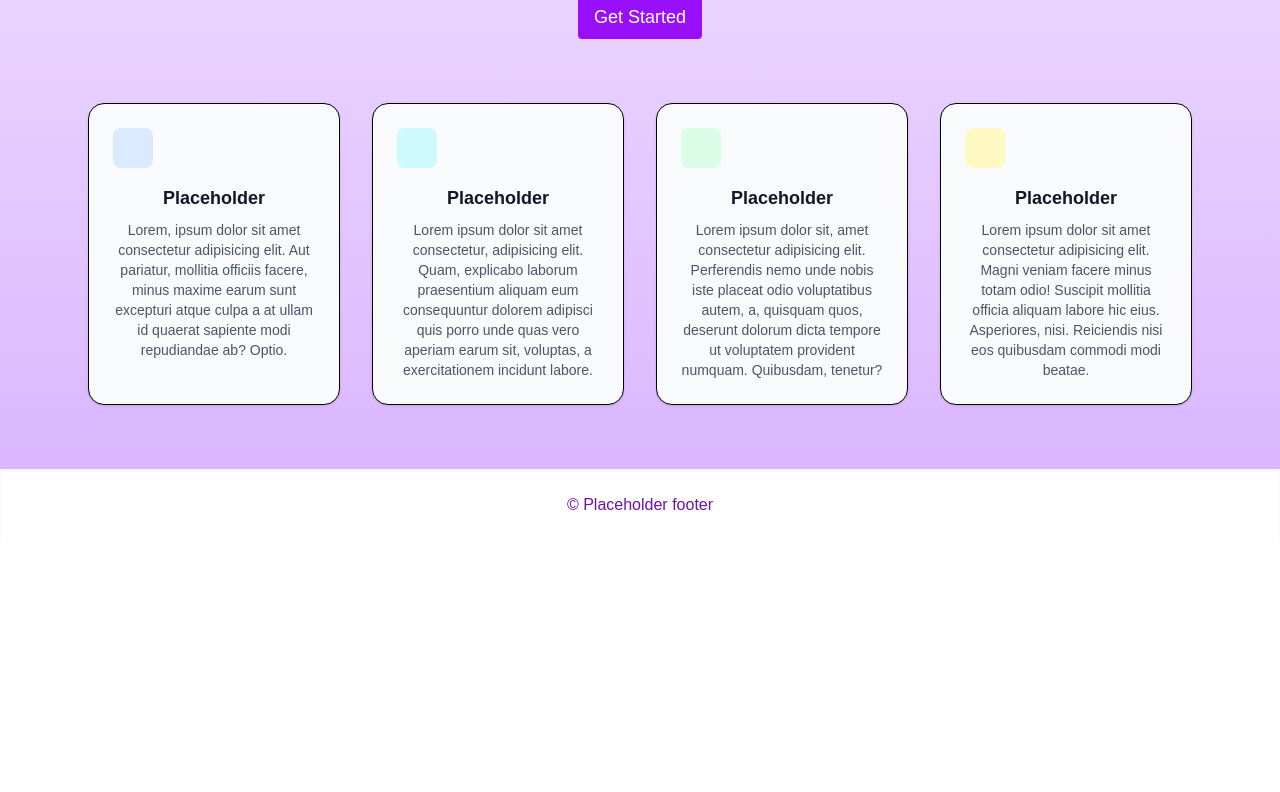
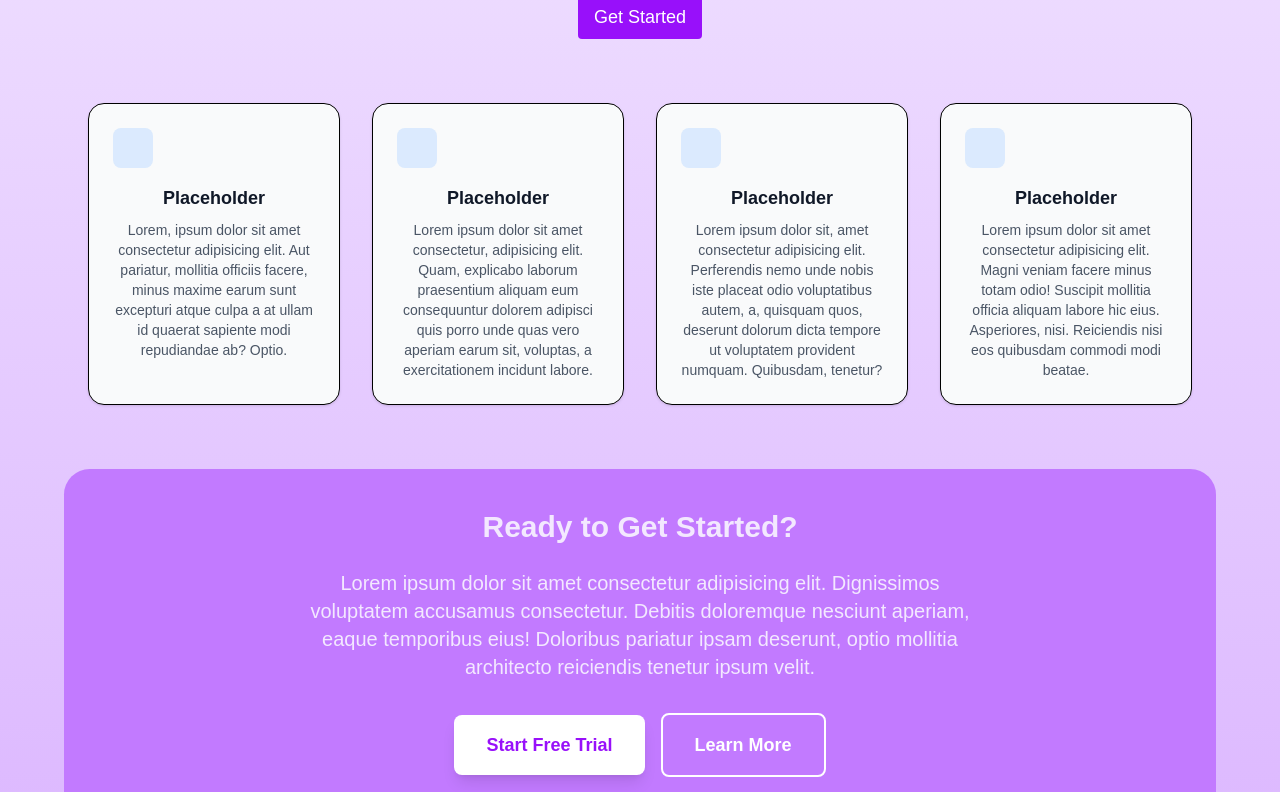
Before and after one commit to MahdiChaabani/STS-support-ticket-system-, a React (Vite) app in the folder client/: page / in a window 1280 px wide. Shown: the part 341-1133 px from the top of the page. Before the commit the page ends 882 px from the top, so only its background shows below. Built offline with nearby package versions, Linux system fonts and the light colour scheme.

Commit message:
add CTA section

```diff
--- a/client/src/pages/Landing.jsx
+++ b/client/src/pages/Landing.jsx
@@ -13,6 +13,7 @@ export default function Landing() {
   }, []);
 
   return (
+    //ROOT
     <div className="flex flex-col items-center justify-center min-h-screen bg-gradient-to-b from-purple-100 to-purple-300">
       {/* Navbar */}
       <nav
@@ -71,7 +72,7 @@ export default function Landing() {
 
             {/* Feature 2 */}
             <div className="bg-gray-50 p-6 rounded-2xl shadow-sm border hover:shadow-md transition">
-              <div className="w-10 h-10 flex items-center justify-center bg-cyan-100 text-cyan-600 rounded-lg mb-4">
+              <div className="w-10 h-10 flex items-center justify-center bg-blue-100 text-cyan-600 rounded-lg mb-4">
               </div>
               <h3 className="text-lg font-semibold mb-2 text-gray-900">Placeholder</h3>
               <p className="text-gray-600 text-sm">
@@ -82,7 +83,7 @@ export default function Landing() {
 
             {/* Feature 3 */}
             <div className="bg-gray-50 p-6 rounded-2xl shadow-sm border hover:shadow-md transition">
-              <div className="w-10 h-10 flex items-center justify-center bg-green-100 text-green-600 rounded-lg mb-4">
+              <div className="w-10 h-10 flex items-center justify-center bg-blue-100 text-green-600 rounded-lg mb-4">
               </div>
               <h3 className="text-lg font-semibold mb-2 text-gray-900">Placeholder</h3>
               <p className="text-gray-600 text-sm">
@@ -95,7 +96,7 @@ export default function Landing() {
 
             {/* Feature 4 */}
             <div className="bg-gray-50 p-6 rounded-2xl shadow-sm border hover:shadow-md transition">
-              <div className="w-10 h-10 flex items-center justify-center bg-yellow-100 text-yellow-600 rounded-lg mb-4">
+              <div className="w-10 h-10 flex items-center justify-center bg-blue-100 text-yellow-600 rounded-lg mb-4">
               </div>
               <h3 className="text-lg font-semibold mb-2 text-gray-900">Placeholder</h3>
               <p className="text-gray-600 text-sm">
@@ -103,6 +104,26 @@ export default function Landing() {
                 totam odio! Suscipit mollitia officia aliquam labore hic eius.
                 Asperiores, nisi. Reiciendis nisi eos quibusdam commodi modi beatae.
               </p>
+            </div>
+          </div>
+        </section>
+
+        <section className="w-full py-10 px-6 bg-purple-400 mb-25 rounded-[2vw]">
+          <div className="max-w-4xl mx-auto text-center">
+            <h2 className="text-xl md:text-3xl font-bold text-purple-100 mb-6">
+              Ready to Get Started?
+            </h2>
+            <p className="text-lg md:text-xl text-purple-100 mb-8 max-w-2xl mx-auto">
+              Lorem ipsum dolor sit amet consectetur adipisicing elit. Dignissimos voluptatem accusamus consectetur.
+              Debitis doloremque nesciunt aperiam, eaque temporibus eius! Doloribus pariatur ipsam deserunt, optio mollitia architecto reiciendis tenetur ipsum velit.
+            </p>
+            <div className="flex flex-col sm:flex-row gap-4 justify-center items-center">
+              <button className="px-8 py-4 bg-white text-purple-600 text-lg font-semibold rounded-lg hover:bg-gray-100 transition shadow-lg">
+                Start Free Trial
+              </button>
+              <button className="px-8 py-4 bg-transparent text-white text-lg font-semibold border-2 border-white rounded-lg hover:bg-white/10 transition">
+                Learn More
+              </button>
             </div>
           </div>
         </section>
```
